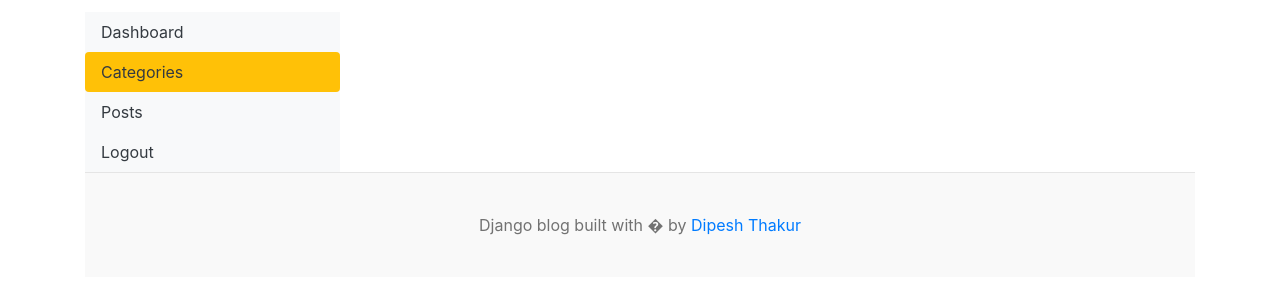
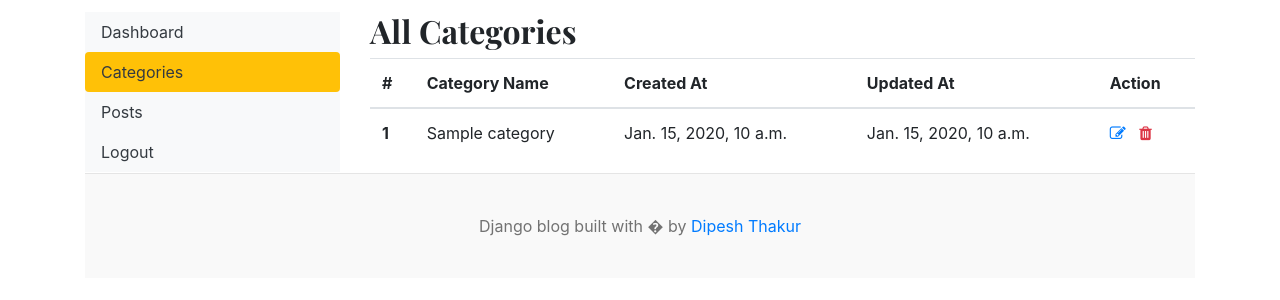
Before and after one commit to aaryan07thakur/django-blog, a Django app: page /dashboard/categories/ in a window 1280 px wide. Shown: the part 135-435 px from the top of the page. Run offline with Django 5.2, Linux system fonts and the light colour scheme; tables that the repository leaves empty hold one stand-in row (values such as "Sample post").

Commit message:
creating a categories table

```diff
--- a/templates/base.html
+++ b/templates/base.html
@@ -12,6 +12,7 @@
     <link rel="stylesheet" href="https://cdn.jsdelivr.net/npm/bootstrap@4.6.2/dist/css/bootstrap.min.css">
     <link href="https://fonts.googleapis.com/css?family=Playfair+Display:700,900" rel="stylesheet">
     <link href="{% static 'css/blog.css' %}" rel="stylesheet">
+    <link rel="stylesheet" href="https://cdnjs.cloudflare.com/ajax/libs/font-awesome/4.7.0/css/font-awesome.min.css">
   </head>
 <body>
     <div class="container">
--- a/templates/dashboard/categories.html
+++ b/templates/dashboard/categories.html
@@ -14,7 +14,38 @@
 
      <!-- right side bar -->
      <div class="col-md-9">
+        <h2>All Categories</h2>
 
+        <table class="table table-hover">
+            <thead>
+                <tr>
+                    <th>#</th>
+                    <th>Category Name</th>
+                    <th>Created At</th>
+                    <th>Updated At</th>
+                    <th>Action</th>
+                </tr>
+            </thead>
+            <tbody>
+                {% for cat in categories %}
+                    <tr>
+                        <th> {{ forloop.counter}} </th>
+                            <td>{{cat}} </td>
+                            <td>{{cat.created_at}}</td>
+                            <td> {{cat.updated_at}} </td>
+                            <td>
+                                <a href=""> <i class="fa fa-edit text-seuccess"></i> </a>
+                                &nbsp;
+                                <a href=""> <i class="fa fa-trash text-danger "></i> </a>
+
+
+                            </td>
+
+                    </tr>
+                {% endfor %}
+
+            </tbody>
+        </table>
 
      </div>
 
--- a/templates/dashboard/dashboard.html
+++ b/templates/dashboard/dashboard.html
@@ -13,7 +13,9 @@
      <!-- right side bar -->
 
      <div class="col-md-9">
+        <span>Logged in as <b>{{ user }}</b> </span>
         <div class="row" >
+
             <div class="col">
                 <div class="card border-default mb-3">
                     <div class="card-header text-center text-uppercase font-weight-bold"> All Categories</div>
```
